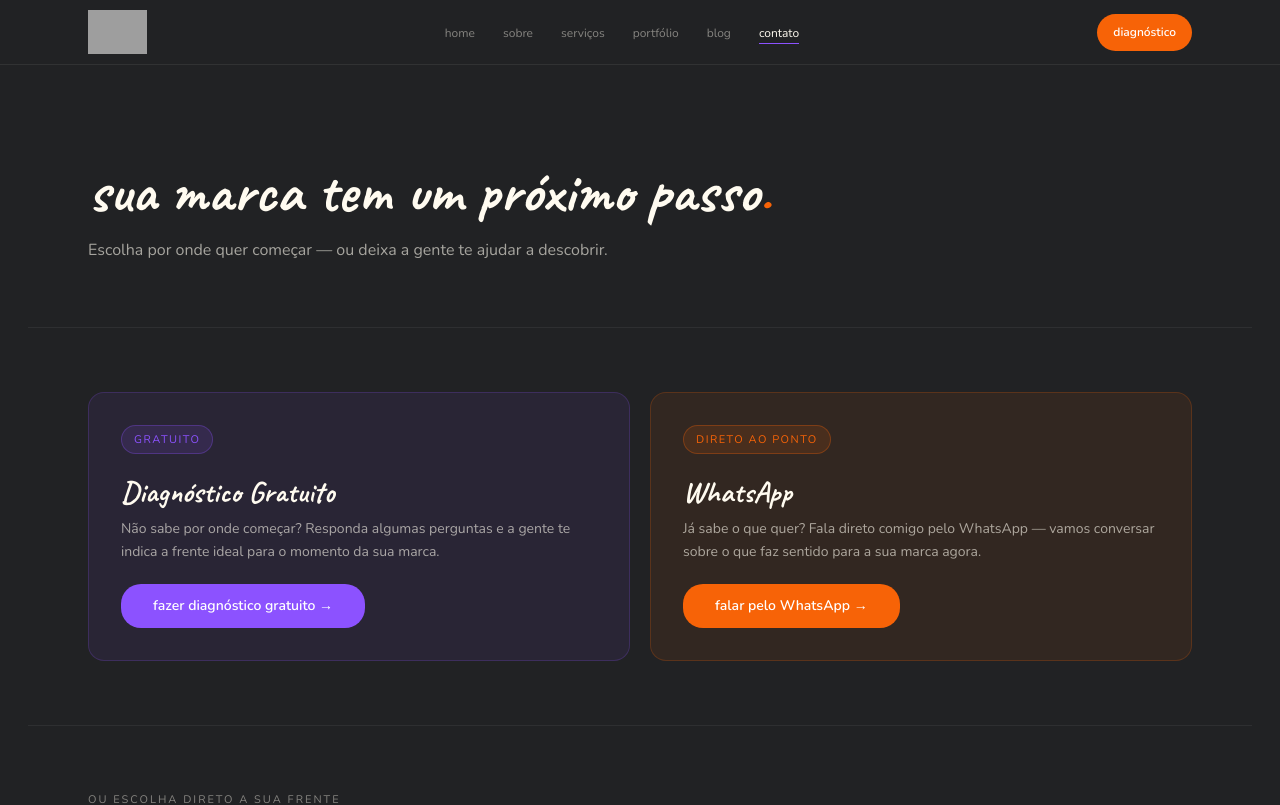
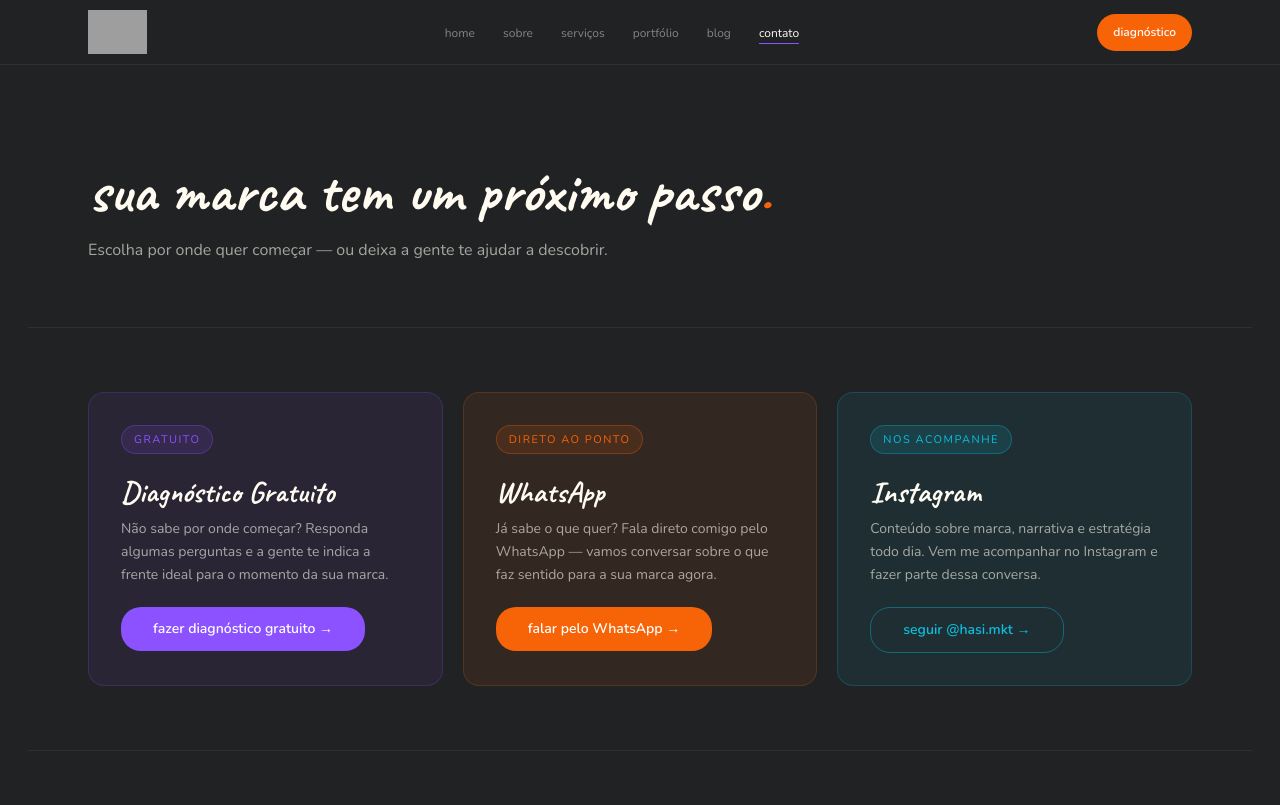
Before and after one commit to paroisah/site-hasi, a Next.js app: page /contato in a window 1280 px wide. Shown: the top 805 px of the page. Built offline with nearby package versions, Linux system fonts and the light colour scheme; grey boxes are pictures that could not be loaded.

Commit message:
adiciona card do Instagram na página de contato
Co-Authored-By: Claude Sonnet 4.6 <noreply@anthropic.com>

```diff
--- a/src/app/contato/page.tsx
+++ b/src/app/contato/page.tsx
@@ -51,7 +51,7 @@ export default function Contato() {
 
         {/* ── DUAS PORTAS ── */}
         <section className="max-w-6xl mx-auto px-6 py-16">
-          <div className="grid md:grid-cols-2 gap-5">
+          <div className="grid md:grid-cols-3 gap-5">
             {/* Porta 1: Diagnóstico */}
             <div
               className="rounded-2xl p-8 flex flex-col gap-5"
@@ -125,6 +125,44 @@ export default function Contato() {
                 falar pelo WhatsApp →
               </a>
             </div>
+
+            {/* Porta 3: Instagram */}
+            <div
+              className="rounded-2xl p-8 flex flex-col gap-5"
+              style={{
+                backgroundColor: "rgba(12,192,223,0.08)",
+                border: "0.5px solid rgba(12,192,223,0.2)",
+              }}
+            >
+              <span
+                className="badge self-start"
+                style={{
+                  color: "#0cc0df",
+                  backgroundColor: "rgba(12,192,223,0.12)",
+                  borderColor: "rgba(12,192,223,0.3)",
+                }}
+              >
+                nos acompanhe
+              </span>
+              <div>
+                <h2 className="font-caveat font-bold text-2xl md:text-3xl text-creme mb-2">
+                  Instagram
+                </h2>
+                <p className="font-nunito text-creme/60 text-sm leading-relaxed">
+                  Conteúdo sobre marca, narrativa e estratégia todo dia. Vem me
+                  acompanhar no Instagram e fazer parte dessa conversa.
+                </p>
+              </div>
+              <a
+                href="https://instagram.com/hasi.mkt"
+                target="_blank"
+                rel="noopener noreferrer"
+                className="btn-ghost self-start"
+                style={{ color: "#0cc0df", borderColor: "rgba(12,192,223,0.4)" }}
+              >
+                seguir @hasi.mkt →
+              </a>
+            </div>
           </div>
         </section>
 
```
